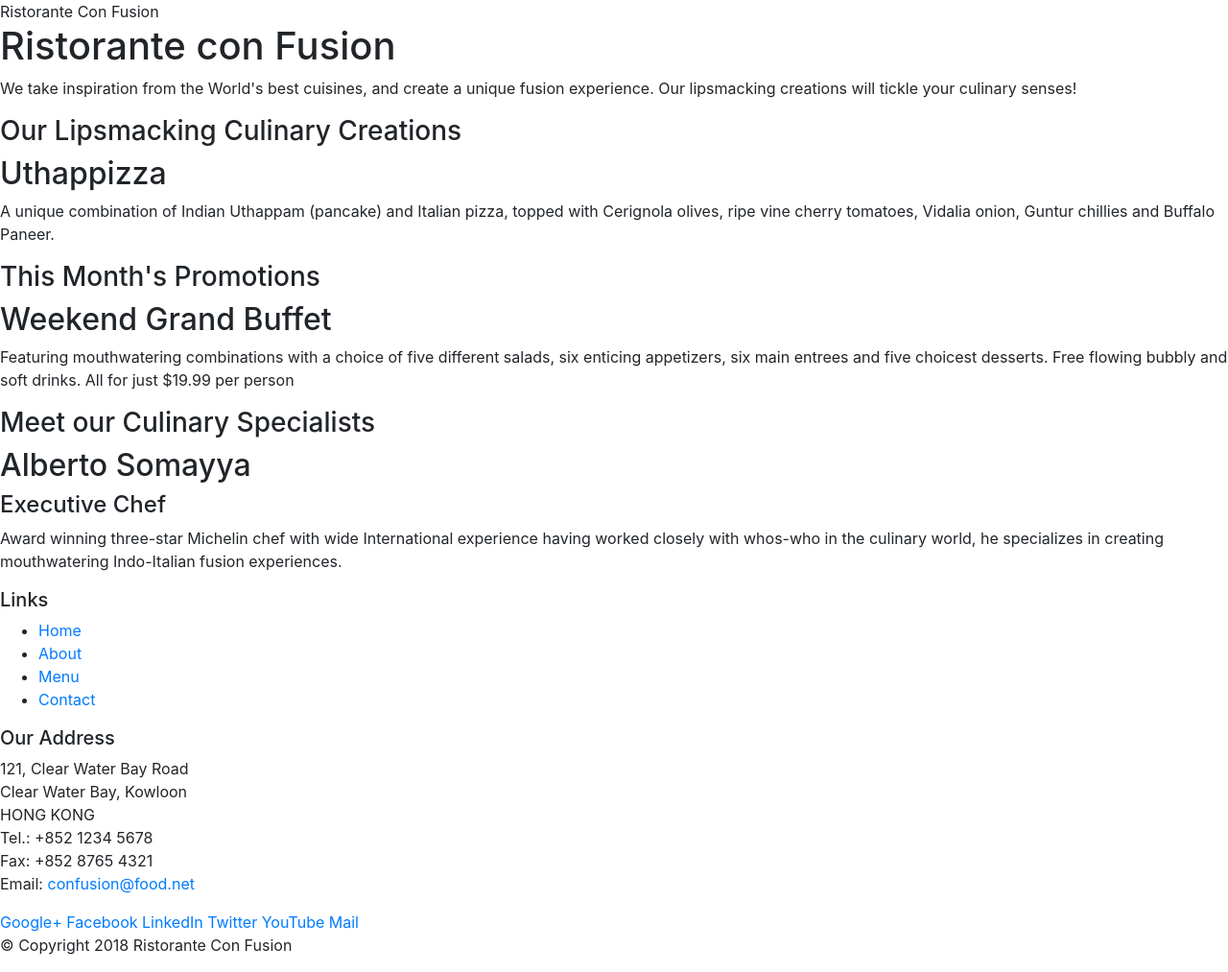
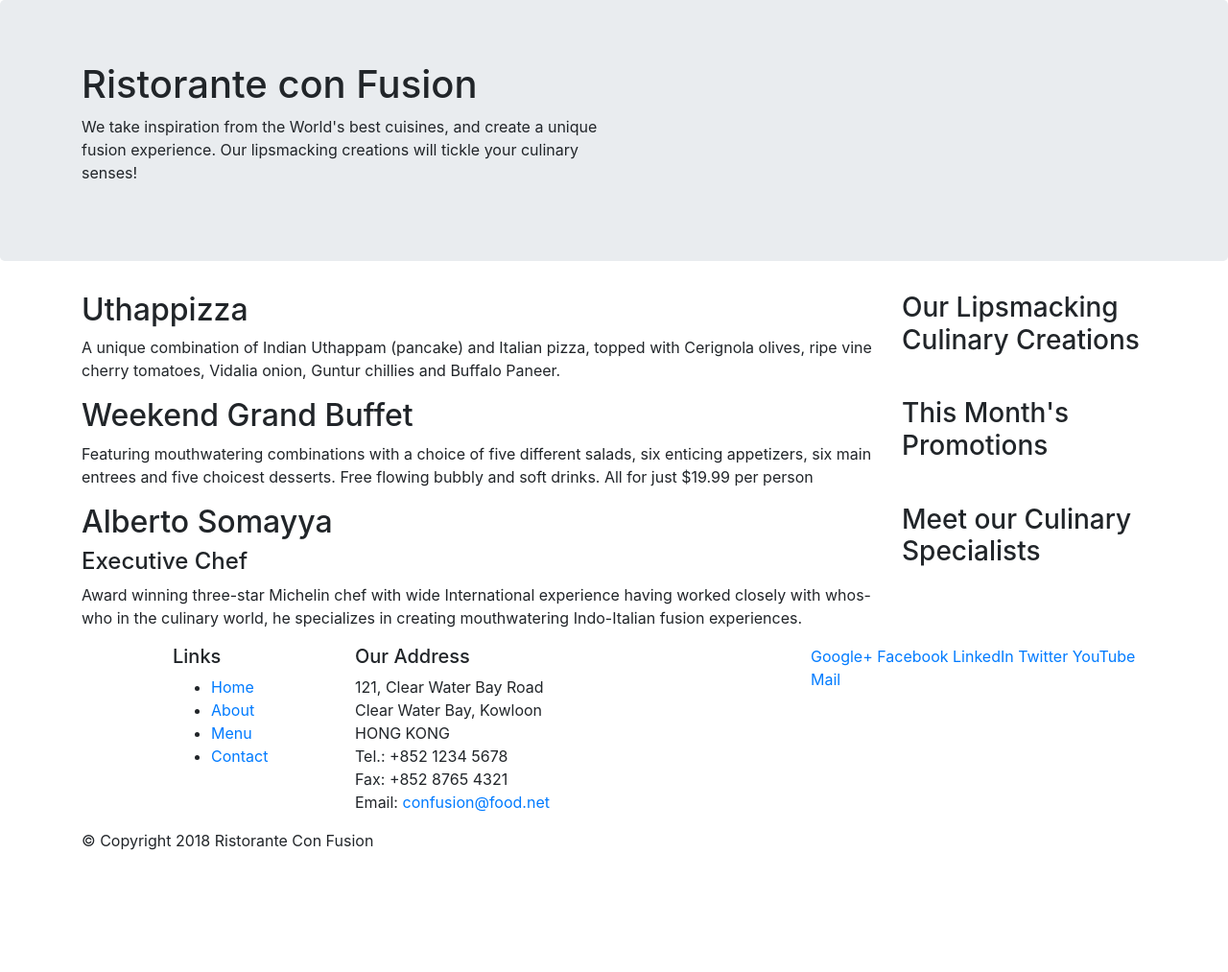
Before and after one commit to mayathomas/Front-End-Web-Test, a website: page index.html in a window 1280 px wide. Shown: the whole page at 96% size. After the commit the page ends 904 px from the top, so only its background shows below. Drawn offline with nearby package versions, Linux system fonts and the light colour scheme.

Commit message:
Bootstrap second

```diff
--- a/index.html
+++ b/index.html
@@ -6,52 +6,52 @@
     <meta name="viewport" content="width=device-width,initial-scale=1,shrink-to-fit=no">
     <meta http-equiv="x-ua-compatible" content="ie=edge">
 
-    <link rel="stylesheet" href="node_modules/bootstrap/dist/css/bootstrap.min.css"
+    <link rel="stylesheet" href="node_modules/bootstrap/dist/css/bootstrap.min.css"/>
     <title>Ristorante Con Fusion</title>
 </head>
 
 <body>
 
-    <header>
-        <div>
-            <div>
-                <div>
+    <header class="jumbotron">
+        <div class="container">
+            <div class="row">
+                <div class="col-12 col-sm-6">
                     <h1>Ristorante con Fusion</h1>
                     <p>We take inspiration from the World's best cuisines, and create a unique fusion experience. Our lipsmacking creations will tickle your culinary senses!</p>
-                </div>
+                </div class="col-12 col-sm">
                 <div>
                 </div>
             </div>
         </div>
     </header>
 
-    <div>
-        <div>
-            <div>
+    <div class="container">
+        <div class="row">
+            <div class="col-12 col-sm-4 order-sm-last col-md-3">
                 <h3>Our Lipsmacking Culinary Creations</h3>
             </div>
-            <div>
+            <div class="col col-sm order-sm-first col-md">
                 <h2>Uthappizza</h2>
                 <p>A unique combination of Indian Uthappam (pancake) and Italian pizza, topped with Cerignola olives, ripe vine cherry tomatoes, Vidalia onion, Guntur chillies and Buffalo Paneer.</p>
             </div>
         </div>
 
 
-        <div>
-            <div>
+        <div class="row">
+            <div class="col-12 col-sm-4 order-sm-last col-md-3">
                 <h3>This Month's Promotions</h3>
             </div>
-            <div>
+            <div class="col col-sm order-sm-first col-md">
                 <h2>Weekend Grand Buffet</h2>
                 <p>Featuring mouthwatering combinations with a choice of five different salads, six enticing appetizers, six main entrees and five choicest desserts. Free flowing bubbly and soft drinks. All for just $19.99 per person </p>
             </div>
         </div>
 
-        <div>
-            <div>
+        <div class="row">
+            <div class="col-12 col-sm-4 order-sm-last col-md-3">
                 <h3>Meet our Culinary Specialists</h3>
             </div>
-            <div>
+            <div class="col col-sm order-sm-first col-md">
                 <h2>Alberto Somayya</h2>
                 <h4>Executive Chef</h4>
                 <p>Award winning three-star Michelin chef with wide International experience having worked closely with whos-who in the culinary world, he specializes in creating mouthwatering Indo-Italian fusion experiences. </p>
@@ -60,9 +60,9 @@
     </div>
 
     <footer>
-        <div>
-            <div>
-                <div>
+        <div class="container">
+            <div class="row">
+                <div class="col-4 offset-1 col-sm-2">
                     <h5>Links</h5>
                     <ul>
                         <li><a href="#">Home</a></li>
@@ -71,7 +71,7 @@
                         <li><a href="#">Contact</a></li>
                     </ul>
                 </div>
-                <div>
+                <div class="col-7 col-sm-5">
                     <h5>Our Address</h5>
                     <address>
 		              121, Clear Water Bay Road<br>
@@ -82,7 +82,7 @@
 		              Email: <a href="mailto:confusion@food.net">confusion@food.net</a>
 		           </address>
                 </div>
-                <div>
+                <div class="col-12 col-sm-4">
                     <div>
                         <a href="http://google.com/+">Google+</a>
                         <a href="http://www.facebook.com/profile.php?id=">Facebook</a>
@@ -93,8 +93,8 @@
                     </div>
                 </div>
            </div>
-           <div>
-                <div>
+           <div class="row">
+                <div class="col-auto">
                     <p>© Copyright 2018 Ristorante Con Fusion</p>
                 </div>
            </div>
```
